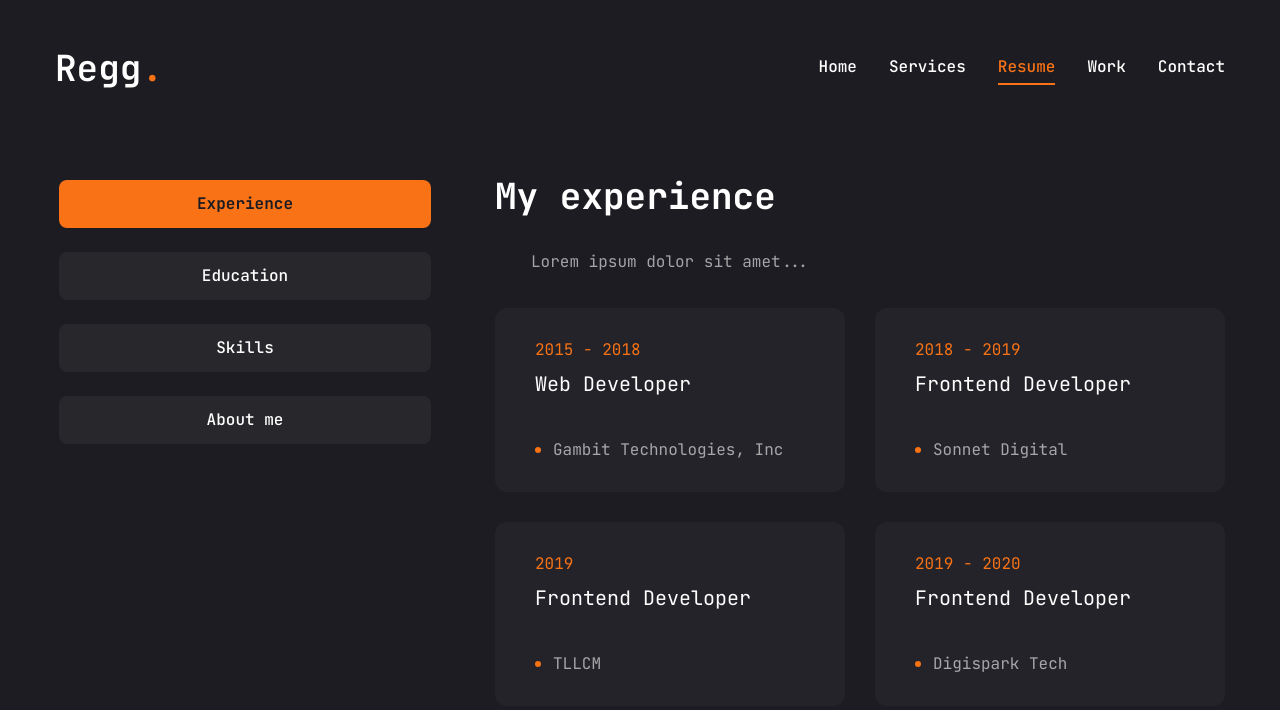
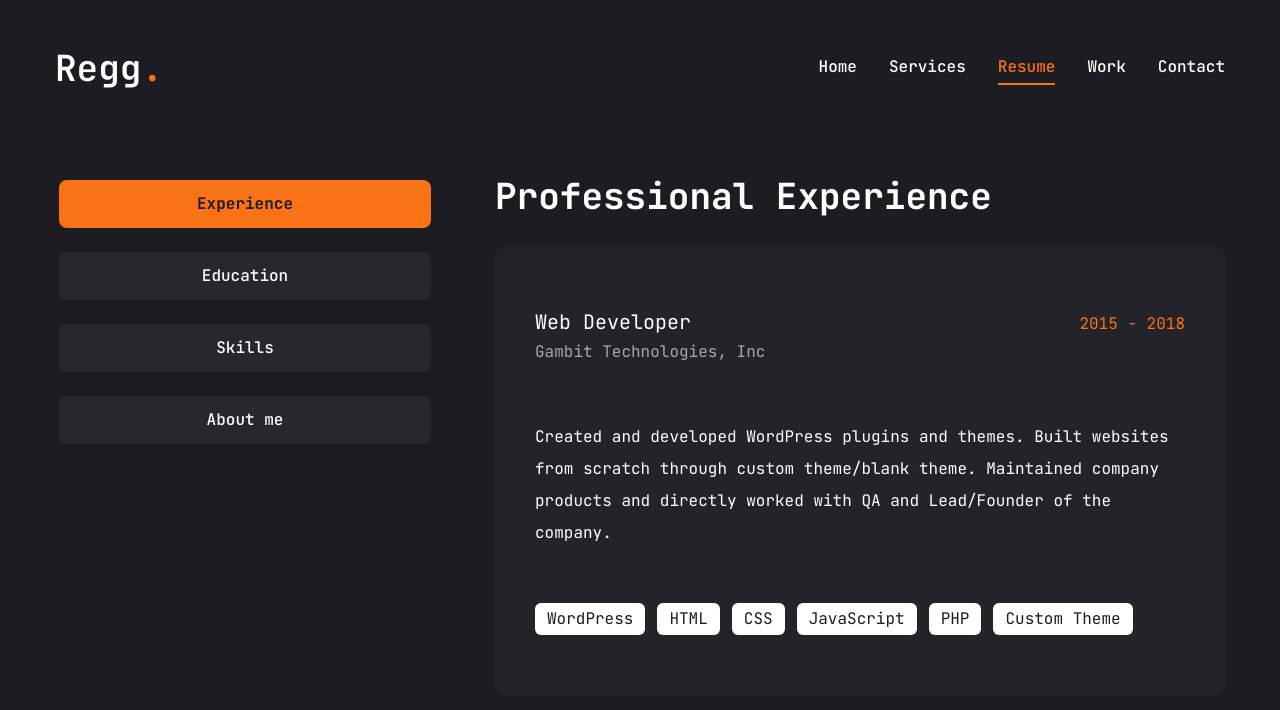
Before and after one commit to ReggieDuran/my-app, a Next.js app: page /resume in a window 1280 px wide. Shown: the top 710 px of the page. Built offline with nearby package versions, Linux system fonts and the light colour scheme.

Commit message:
Modified home and resume page. Updated experience details and style

```diff
--- a/app/globals.css
+++ b/app/globals.css
@@ -21,6 +21,6 @@
   }
 
   .text-outline-hover {
-    -webkit-text-stroke: 1px #00ff99;
+    -webkit-text-stroke: 1px #f97316;
   }
 }
--- a/app/page.js
+++ b/app/page.js
@@ -26,7 +26,9 @@ const Home = () => {
                 size="lg"
                 className="uppercase flex items-center gap-2"
               >
-                <span>Download CV</span>
+                <span>
+                  <a href='#' download='reggieDuranResume.pdf'>Download CV</a>
+                </span>
                 <FiDownload className="text-xl" />
               </Button>
               <div className="mb-8 xl:mb-0">
--- a/app/resume/page.jsx
+++ b/app/resume/page.jsx
@@ -48,48 +48,94 @@ const about = {
 };
 
 const experiences = {
-  title: "My experience",
-  description: "Lorem ipsum dolor sit amet...",
+  title: "Professional Experience",
   items: [
     {
       company: "Gambit Technologies, Inc",
       position: "Web Developer",
+      responsibilities:
+        "Created and developed WordPress plugins and themes. Built websites from scratch through custom theme/blank theme. Maintained company products and directly worked with QA and Lead/Founder of the company.",
       duration: "2015 - 2018",
+      stack: ["WordPress", "HTML", "CSS", "JavaScript", "PHP", "Custom Theme"],
     },
     {
       company: "Sonnet Digital",
       position: "Frontend Developer",
+      responsibilities:
+        "Developed WordPress websites from scratch using customized themes and plugins. Debugged and maintained existing websites. Coordinated directly with the project managers and QA testers.",
       duration: "2018 - 2019",
-    },
-    {
-      company: "TLLCM",
-      position: "Frontend Developer",
-      duration: "2019",
+      stack: ["WordPress", "HTML", "CSS", "JavaScript", "PHP", "Custom Theme"],
     },
     {
       company: "Digispark Tech",
       position: "Frontend Developer",
+      responsibilities:
+        "Assigned to develop and build mobiles applications, re-usable templates and components.",
       duration: "2019 - 2020",
+      stack: [
+        "Vue JS",
+        "Basic Angular",
+        "Basic Ionic",
+        "HTML",
+        "SCSS",
+        "CSS",
+        "JavaScript",
+      ],
     },
     {
       company: "Sonnet Digital - Contractor",
       position: "Frontend Developer",
+      responsibilities:
+        "As a contracter I was assigned to develop WordPress websites from scratch using customized themes and plugins. Debugged and maintained existing websites. Coordinated directly with the project managers and QA testers.",
       duration: "2020 - 2021",
+      stack: ["WordPress", "HTML", "CSS", "JavaScript", "PHP", "Custom Theme"],
     },
     {
-      company: "Information Professionals Inc - Contractor",
+      company: "Information Professionals Inc",
       position: "Programmer - JavaScript Analyst",
+      responsibilities:
+        "Performed compliance with software development lifecycle standards of the company. Coordinated with vendor or conducts own investigation and resolution of errors reported during SIT and UAT. Maintained the systems once they're up and running in PROD, and performed fixes or application enhancements as needed. Conducted unit testing on written codes to ensure program perform per design at the unit level.",
       duration: "2021-2024",
+      stack: [
+        "React JS",
+        "Node JS",
+        "MongoDB",
+        "Redux/Redux Saga",
+        "HTML",
+        "CSS",
+        "JavaScript",
+      ],
     },
     {
       company: "Code Switch - Contractor",
       position: "Frontend Developer",
+      responsibilities:
+        "Collaborated with co-devs and team leads. Assigned to write modern, performant, and maintainable code for the project. Created unit and integration tests to ensure project's quality.",
       duration: "2023 - 2024",
+      stack: [
+        "React JS",
+        "TypeScript",
+        "Mantine UI",
+        "HTML",
+        "CSS",
+        "JavaScript",
+      ],
     },
     {
       company: "Accenture",
       position: "App/Cloud Support Specialist",
+      responsibilities:
+        "Assigned to perform ServiceNow services. Currently certified as system administrator(CSA) and ongoing to certify in Software Asset Management(SAM) module for ITAM path.",
       duration: "2024 - Present",
+      stack: [
+        "ServiceNow",
+        "CSA",
+        "MC - Welcome to ServiceNow",
+        "MC - Performance Analytics",
+        "HTML",
+        "CSS",
+        "JavaScript",
+      ],
     },
   ],
 };
@@ -197,27 +243,37 @@ const Resume = () => {
             <TabsContent value="experience" className="w-full">
               <div className="flex flex-col gap-[30px] text-center xl:text-left">
                 <h3 className="text-4xl font-bold">{experiences.title}</h3>
-                <p className="max-w-[600px] text-white/60 mx-auto xl:mx-9">
-                  {experiences.description}
-                </p>
-                <ScrollArea className="h-[400px]">
-                  <ul className="grid grid-cols-1 lg:grid-cols-2 gap-[30px]">
+                <ScrollArea className="h-[450px]">
+                  <ul className="grid grid-cols-1 gap-[30px]">
                     {experiences.items.map((experience, index) => (
                       <li
                         key={index}
-                        className="bg-[#232329] h-[184px] py-6 px-10 rounded-xl flex flex-col justify-center items-center lg:items-start gap-1"
+                        className="bg-[#232329] lg:h-[450px] h-auto py-6 px-10 rounded-xl flex flex-col justify-evenly lg:items-start gap-1 text-left"
                       >
-                        <span className="text-accent">
-                          {experience.duration}
-                        </span>
-                        <h3 className="text-xl max-w-[260px] min-h-[60px] text-center lg:text-left">
-                          {experience.position}
-                        </h3>
-                        <div className="flex items-center gap-3">
-                          {/* dot */}
-                          <span className="w-[6px] h-[6px] rounded-full bg-accent"></span>
-                          <p className="text-white/60">{experience.company}</p>
+                        <div className="flex flex-row justify-between items-start w-full mb-3">
+                          <div>
+                            <h3 className="text-xl ">{experience.position}</h3>
+                            <p className="text-white/60">
+                              {experience.company}
+                            </p>
+                          </div>
+                          <span className="text-accent">
+                            {experience.duration}
+                          </span>
                         </div>
+                        <div>{experience.responsibilities}</div>
+                        {experience.stack && (
+                          <ul className="flex gap-3 mt-3 flex-wrap">
+                            {experience.stack.map((item, index) => (
+                              <li
+                                key={index}
+                                className="bg-white rounded-md text-primary px-3"
+                              >
+                                {item}
+                              </li>
+                            ))}
+                          </ul>
+                        )}
                       </li>
                     ))}
                   </ul>
```
Also changed, not shown: 1 other file (tests, documents, lock files or other folders).
